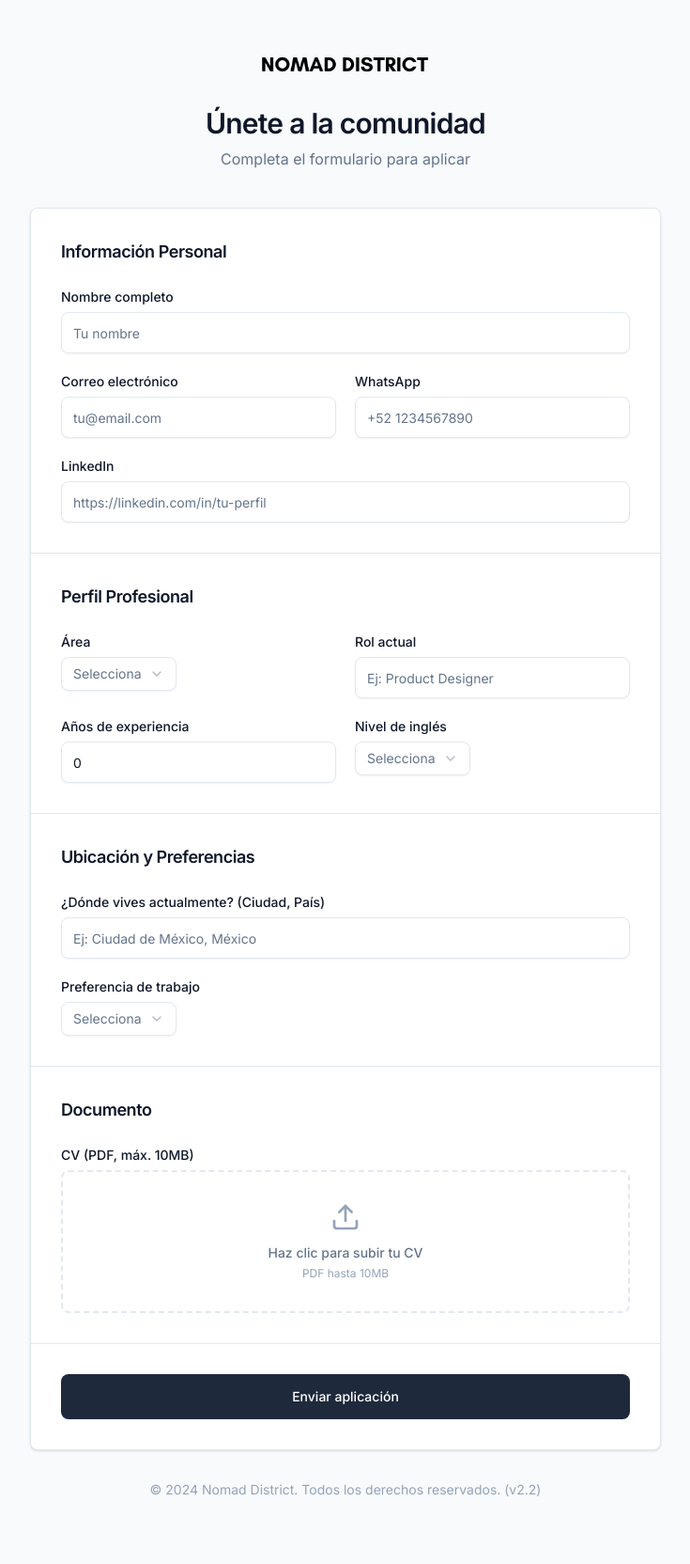
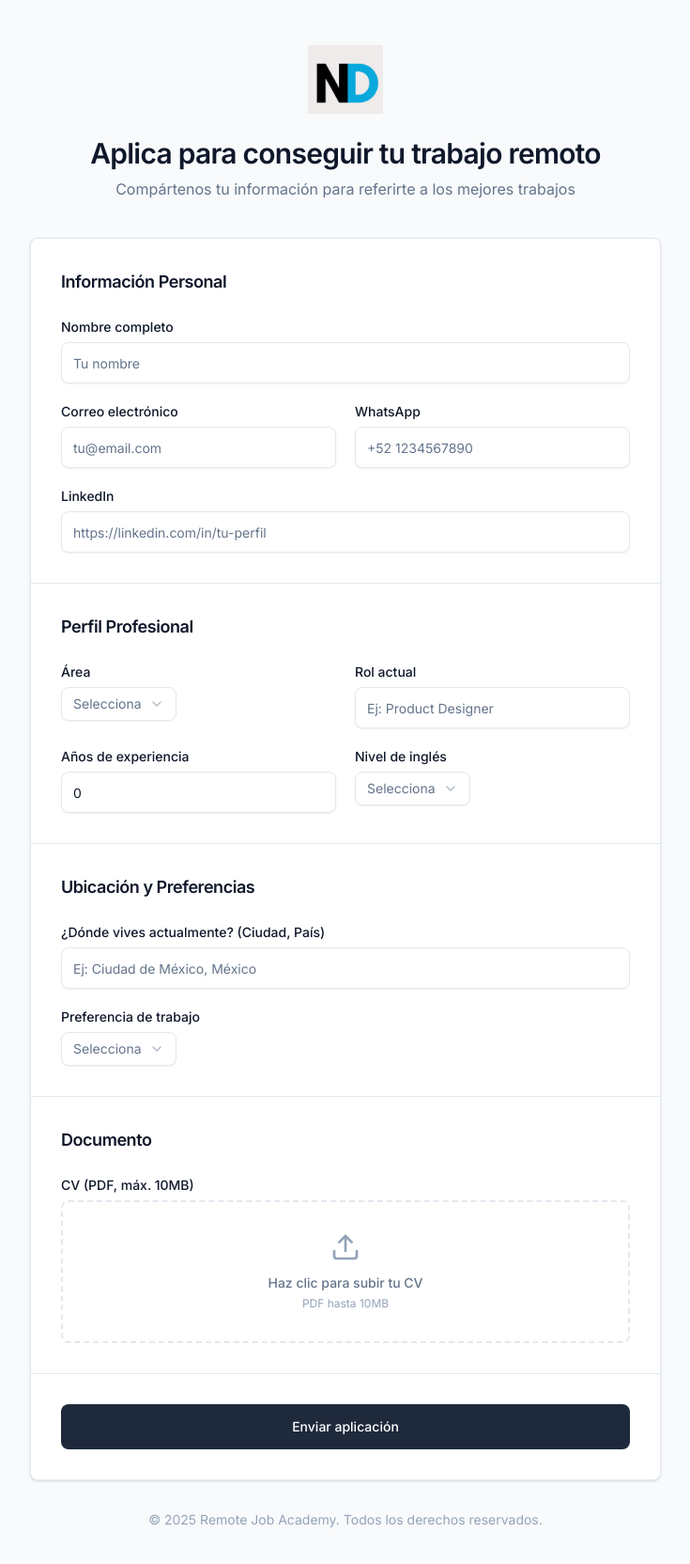
Before and after one commit to formanti/crm, a Next.js app: page /apply in a window 1280 px wide. Shown: the top 1664 px of the page at 94% size, without its empty margins (272-1007 px from the left). Before the commit the page ends 1643 px from the top, so only its background shows below. Built offline with nearby package versions, Linux system fonts and the light colour scheme.

Commit message:
Update apply page branding to Remote Job Academy with ND logo

```diff
--- a/app/apply/page.tsx
+++ b/app/apply/page.tsx
@@ -147,17 +147,17 @@ export default function ApplyPage() {
                 {/* Header */}
                 <div className="text-center mb-10">
                     <Image
-                        src="/logo.png"
-                        alt="Nomad District"
-                        width={180}
-                        height={36}
+                        src="/nd-logo.png"
+                        alt="Remote Job Academy"
+                        width={80}
+                        height={80}
                         className="mx-auto mb-6"
                     />
                     <h1 className="text-3xl font-semibold text-[#0f172a]">
-                        Únete a la comunidad
+                        Aplica para conseguir tu trabajo remoto
                     </h1>
                     <p className="text-[#64748b] mt-2">
-                        Completa el formulario para aplicar
+                        Compártenos tu información para referirte a los mejores trabajos
                     </p>
                 </div>
 
@@ -466,7 +466,7 @@ export default function ApplyPage() {
 
                 {/* Footer */}
                 <p className="text-center text-sm text-[#94a3b8] mt-8">
-                    © 2024 Nomad District. Todos los derechos reservados. (v2.2)
+                    © 2025 Remote Job Academy. Todos los derechos reservados.
                 </p>
             </div>
         </div>
--- a/app/layout.tsx
+++ b/app/layout.tsx
@@ -9,8 +9,14 @@ const inter = Inter({
 });
 
 export const metadata: Metadata = {
-  title: "CRM NEWAVE",
-  description: "Sistema de gestión de miembros de la comunidad NEWAVE",
+  title: "Remote Job Academy | Aplica",
+  description: "Compártenos tu información para referirte a los mejores trabajos remotos",
+  openGraph: {
+    title: "Remote Job Academy | Aplica",
+    description: "Compártenos tu información para referirte a los mejores trabajos remotos",
+    images: ["/nd-logo.png"],
+    siteName: "Remote Job Academy",
+  },
 };
 
 export default function RootLayout({
```
Also changed, not shown: public/nd-logo.png (added).
